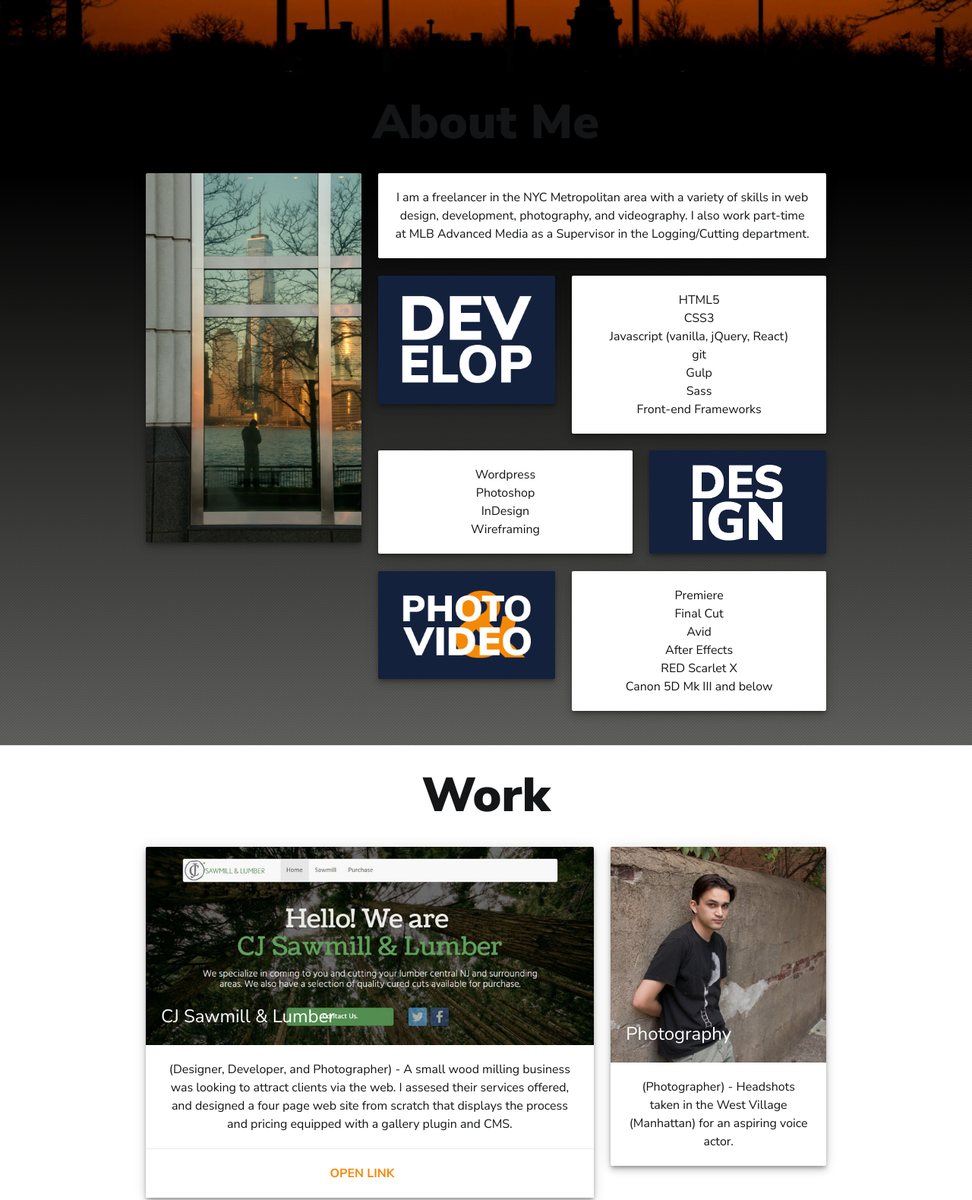
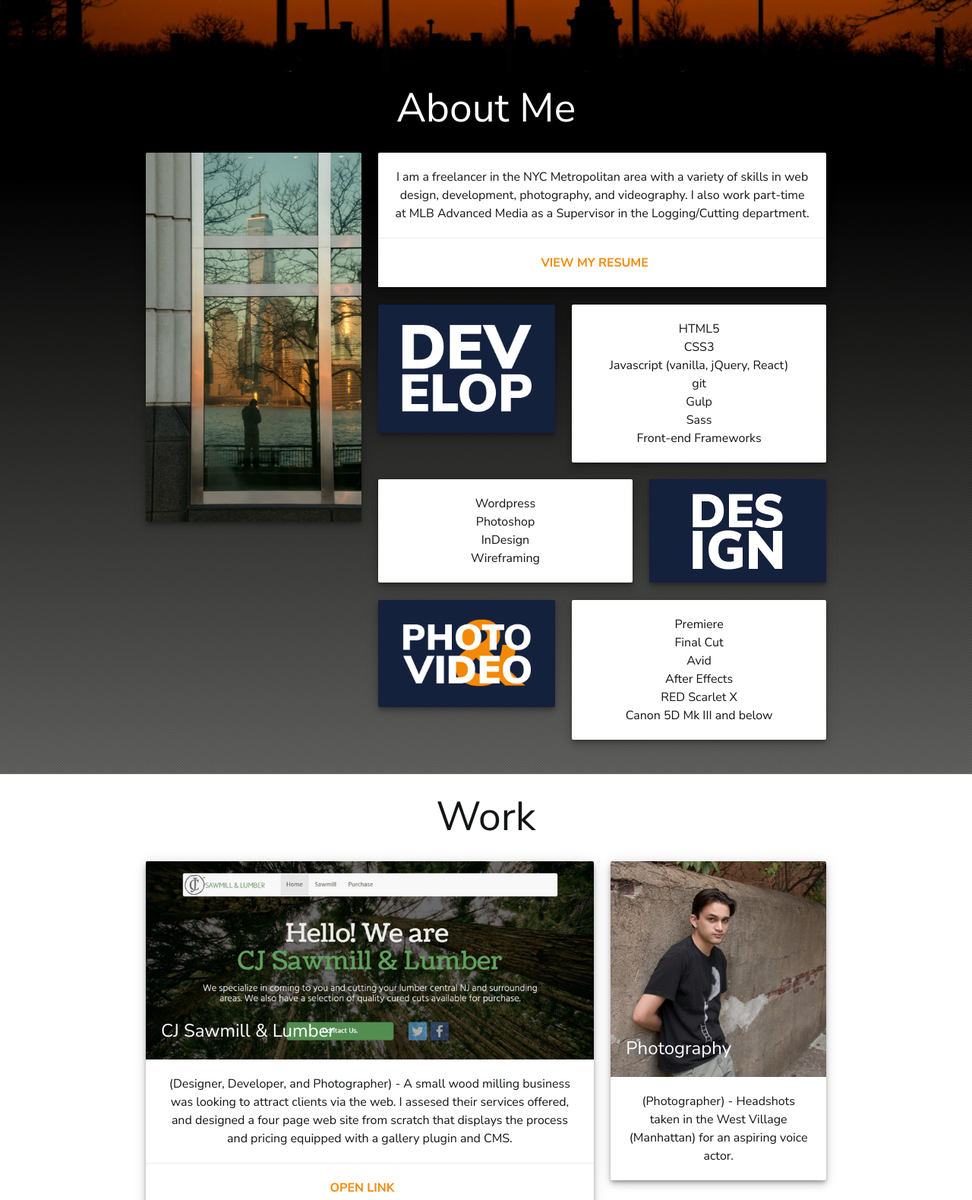
Before and after one commit to peppahjackk/portfolio-2017, a website: page src/index.html in a window 1280 px wide. Shown: the part 369-1949 px from the top of the page at 76% size. Drawn offline with nearby package versions, Linux system fonts and the light colour scheme; files that its build step writes are made by us from their sources; files whose address does not match are found by name.

Commit message:
Added link to reusme in about section, need to add resume to server

```diff
--- a/src/index.html
+++ b/src/index.html
@@ -85,9 +85,9 @@
         <div class="container">
             <div class="row grid">
                 <div class="col s12">
-                    <h1 class="center">
+                    <h2 class="center">
           About Me
-        </h1>
+        </h2>
                 </div>
                 <!-- /.col -->
                 <div class="col l4 hide-on-med-and-down">
@@ -96,8 +96,12 @@
                 <div class="col l8 m12">
                     <div class="row">
                         <div class="col s12">
-                            <div class="col-content card-panel z-depth-3">
-                                I am a freelancer in the NYC Metropolitan area with a variety of skills in web design, development, photography, and videography. I also work part-time at MLB Advanced Media as a Supervisor in the Logging/Cutting department.</div>
+                            <div class="col-content card z-depth-3">
+                              <div class="card-content"><p>I am a freelancer in the NYC Metropolitan area with a variety of skills in web design, development, photography, and videography. I also work part-time at MLB Advanced Media as a Supervisor in the Logging/Cutting department.</p></div>
+                              <div class="card-action">
+                                <a href="#">View my resume</a>
+                              </div>
+                          </div>
                         </div>
                         <!-- /.col -->
                         <div class="col m5 s12">
@@ -167,9 +171,9 @@
         <div class="container">
             <div class="row grid">
                 <div class="col s12">
-                    <h1 class="center">
+                    <h2 class="center">
             Work
-          </h1>
+          </h2>
                 </div>
                 <div class="col m8 s12">
                     <div class="card z-depth-3">
@@ -252,9 +256,9 @@
         <div class="container">
             <div class="row">
                 <div class="col s12">
-                    <h1 class="center">
+                    <h2 class="center">
             Contact Me
-          </h1>
+          </h2>
                 </div>
                 <!-- /.col -->
                 <form class="col s12 card-panel z-depth-3" id="contact-form">
--- a/src/scss/style.scss
+++ b/src/scss/style.scss
@@ -121,6 +121,9 @@ h5 {
         color: #fff;
       margin-top: 1.25rem;
     }
+  h3 {
+    color: #fff;
+  }
     .me-photo {
         position: relative;
         max-width: 100%;
```
Also changed, not shown: dist/css/style.css, dist/index.html.
